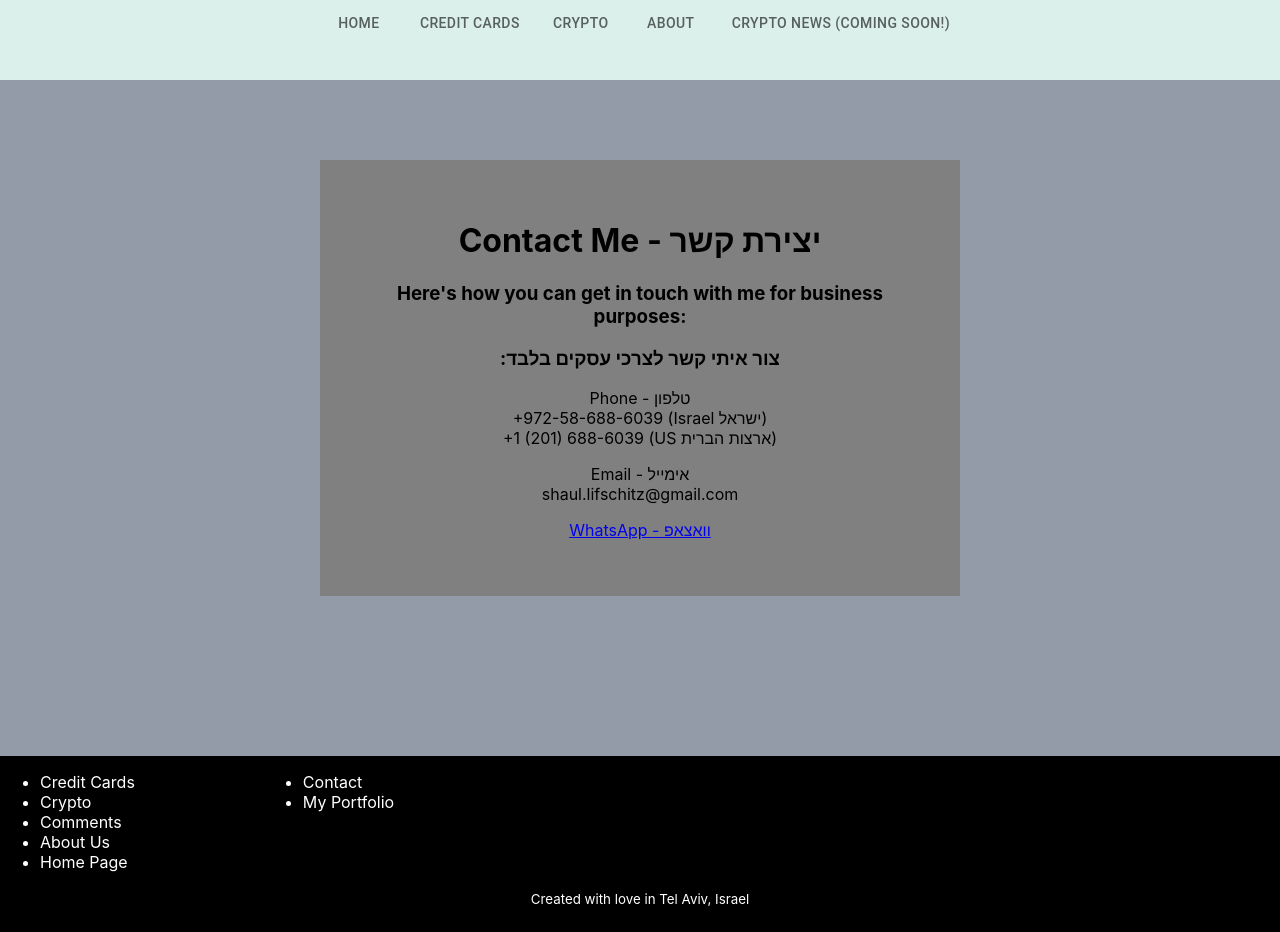
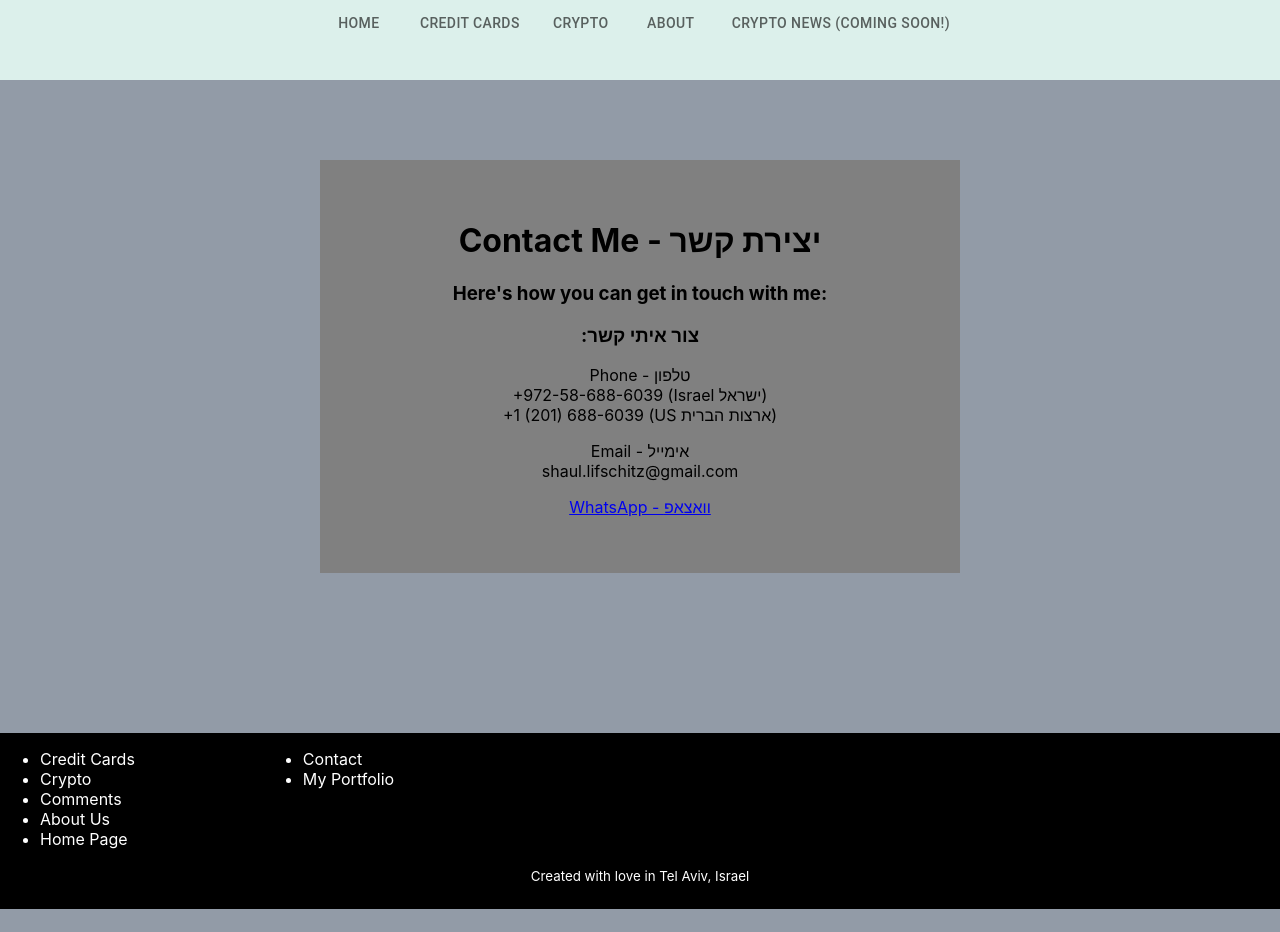
Before and after one commit to shaul613/finance-app, a React (Create React App) app in the folder client/: page /contact in a window 1280 px wide. After the commit the page ends 909 px from the top, so only its background shows below. Built offline with nearby package versions, Linux system fonts and the light colour scheme; the HTML template or start-up script is replaced by a standard one.

Commit message:
changed contact page

```diff
--- a/client/src/components/Contact.js
+++ b/client/src/components/Contact.js
@@ -4,8 +4,8 @@ const Contact = (props) => {
   return(
     <div id='contact'>
       <h1>Contact Me - יצירת קשר</h1>
-      <h3>Here's how you can get in touch with me for business purposes:</h3>
-      <h3>:צור איתי קשר לצרכי עסקים בלבד</h3>
+      <h3>Here's how you can get in touch with me:</h3>
+      <h3>:צור איתי קשר</h3>
       <p>
         Phone - טלפון <br />
         +972-58-688-6039 (Israel ישראל) <br /> +1 (201) 688-6039 (US ארצות הברית)
```
